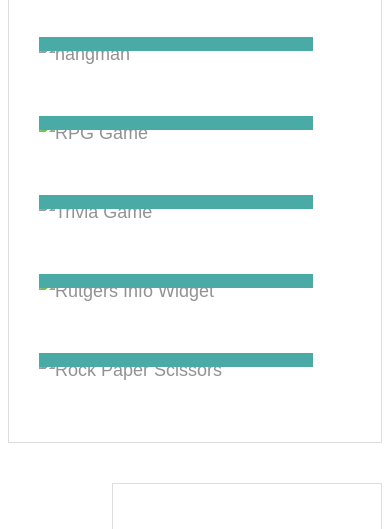
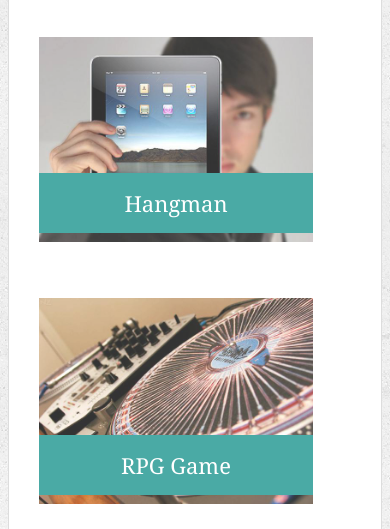
Before and after one commit to katherinerinas/Responsive-Portfolio, a plain HTML site: page portfolio.html in a window 390 px wide. Shown: the part 450-979 px from the top of the page. Drawn offline with Linux system fonts and the light colour scheme.

Commit message:
added background images for portfolio and begin responsive layout work

```diff
--- a/portfolio.html
+++ b/portfolio.html
@@ -24,23 +24,23 @@
     <section class="main-section">
       <h1>Portfolio</h1>
       <div class="work">
-        <img src="assets/images/technics-q-c-640-480-1.jpg" alt="hangman">
+        <img src="hangman.jpg" alt="hangman">
         <h3>Hangman</h3>
       </div>
       <div class="work">
-        <img src="assets/images/technics-q-c-640-480-2.jpg" alt="RPG Game">
+        <img src="rpggame.jpg" alt="RPG Game">
         <h3>RPG Game</h3>
       </div>
       <div class="work">
-        <img src="assets/images/technics-q-c-640-480-5.jpg" alt="Trivia Game">
+        <img src="triviagame.jpg" alt="Trivia Game">
         <h3>Trivia Game</h3>
       </div>
       <div class="work">
-        <img src="assets/images/technics-q-c-640-480-7.jpg" alt="Rutgers Info Widget">
+        <img src="rutgerswidget.jpg" alt="Rutgers Info Widget">
         <h3>Rutgers Info Widget</h3>
       </div>
       <div class="work">
-        <img src="assets/images/technics-q-c-640-480-9.jpg" alt="Rock Paper Scissors">
+        <img src="rockpaper.jpg" alt="Rock Paper Scissors">
         <h3>Rock Paper Scissors</h3>
       </div>
     </section>
--- a/style.css
+++ b/style.css
@@ -3,7 +3,7 @@ body {
   font-size: 18px;
   line-height: 34px;
   color: #777;
-  background: url("../images/concrete_seamless.png");
+  background: url("concrete.png");
 }
 * {
   box-sizing: border-box;
@@ -209,14 +209,13 @@ input[type=submit] {
 
 @media screen and (max-width:640px){
   #masthead {position:static;
-    color:#777;}
+   }
 }
 
 @media screen and (max-width:768px){
-  h1 {background-color:#777;}
+  ;}
 }
 
 @media screen and (max-width:980px){
-  p {background-color: #777;
-    color:#4aaaa5;}}
+ }}
 }
```
Also changed, not shown: concrete.png (added), hangman copy.jpg (added), hangman.jpg (added), rockpaper.jpg (added), rpggame.jpg (added), rutgerswidget.jpg (added), triviagame.jpg (added), 1 other file.
